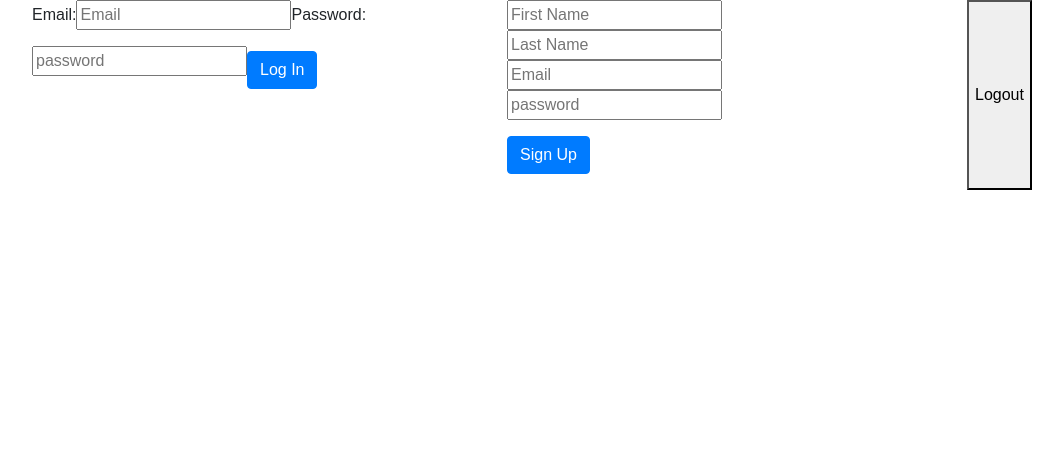
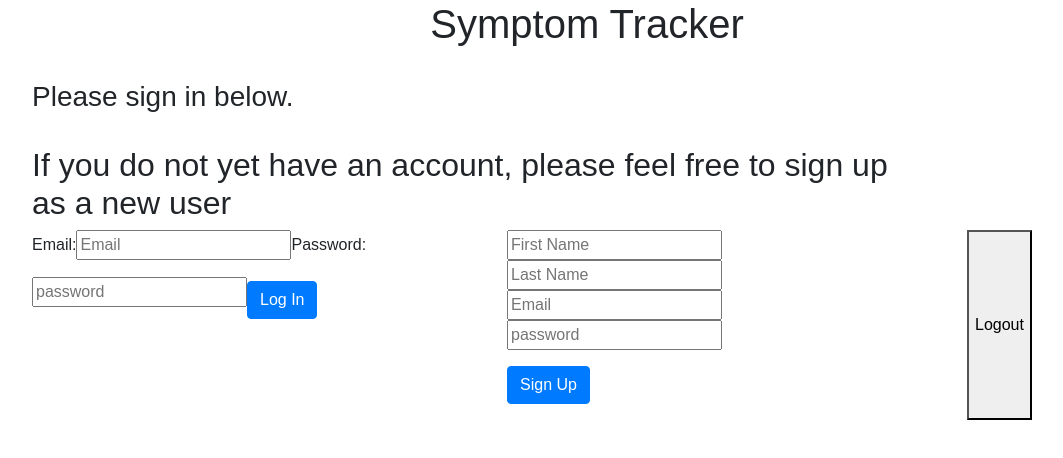
Before and after one commit to andrewjknapp/Symptom-Tracker, a React (Create React App) app in the folder client/: page / in a window 1280 px wide. Shown: the top 458 px of the page, without its empty margins (53-1116 px from the left). Built offline with nearby package versions, Linux system fonts and the light colour scheme.

Commit message:
cleaned up account creation page a bit, added a component for the header

```diff
--- a/client/src/component/pages/CreateAccountPage.js
+++ b/client/src/component/pages/CreateAccountPage.js
@@ -1,6 +1,4 @@
 import React, { useState, useEffect, useContext } from 'react';
-// import MedicalProfile from "./MedicalProfile";
-// import LoginPage from "./LoginPage";
 import UserContext from "../../utils/UserContext";
 import Logout from "../Logout";
 import "whatwg-fetch";
@@ -9,6 +7,7 @@ import {
     getFromStorage, setInStorage
 } from '../../utils/storage';
 import { Redirect } from 'react-router';
+import LogInHeader from '../sections/LogInHeader';
 
 
 function CreateAccountPage(props) {
@@ -228,6 +227,9 @@ function CreateAccountPage(props) {
         <div>
             <div className="container">
                 <div className="row">
+                    <LogInHeader />
+                </div>
+                <div className="row">
                     <div className="col-5">
                         <form className="form-group">
                             <label htmlFor="username">Email:</label>
@@ -305,45 +307,3 @@ function CreateAccountPage(props) {
 
 
 export default CreateAccountPage;
-
-
-
-
-
-// function CreateAccountPage() {
-//     return (
-//         <div>
-//             <h1>Sign Up Page</h1>
-            // <form>
-            //     <input type="text"
-            //     placeholder="First Name"
-            //     value={signUpFirstName}
-            //     onChange={this.onTextBoxChangeSignUpFirstName} />
-            //     <br />
-            //     <input
-            //     type="text"
-            //     placeholder="Last Name"
-            //     value={signUpLastName}
-            //     onChange={this.onTextBoxChangeSignUpLastName}
-            //     />
-            //     <br />
-            //     <input type="username" placeholder="Email"
-            //     value={signUpEmail}
-            //     onChange={this.onTextBoxChangeSignUpEmail}
-            //     />
-            //     <br />
-            //     <input type="password" placeholder="password"
-            //     value={signUpPassword}
-            //     onChange={this.onTextBoxChangeSignUpPassword}
-            //     />
-            //     <br />
-            //     <button onClick={this.onSignUp}
-            //     className="btn btn-primary mt-3">Sign Up</button>
-            // </form>
-//         </div>
-//     )
-
-// }
-// //will need bcryptjs?//
-// //
-// export default CreateAccountPage;
--- /dev/null
+++ b/client/src/component/sections/LogInHeader.js
@@ -0,0 +1,20 @@
+import React from "react";
+
+
+function LogInHeader() {
+
+    return (
+        <div className="container">
+            <div className="header">
+                <h1>Symptom Tracker</h1>
+                <br />
+                <h3>Please sign in below.</h3>
+                <br />
+                <h2>If you do not yet have an account, please feel free to sign up<br />
+            as a new user</h2>
+            </div>
+        </div>
+    )
+};
+
+export default LogInHeader;
```
Also changed, not shown: 1 other file (tests, documents, lock files or other folders).
